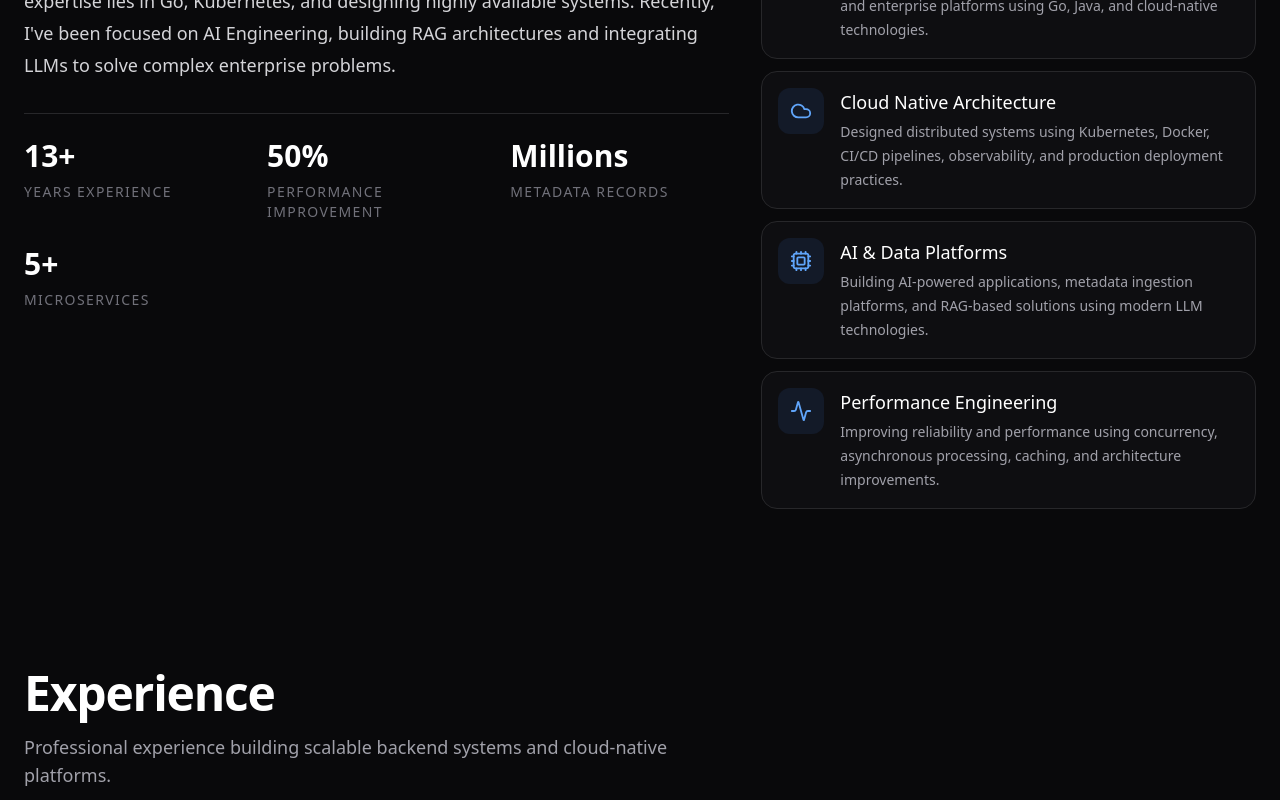
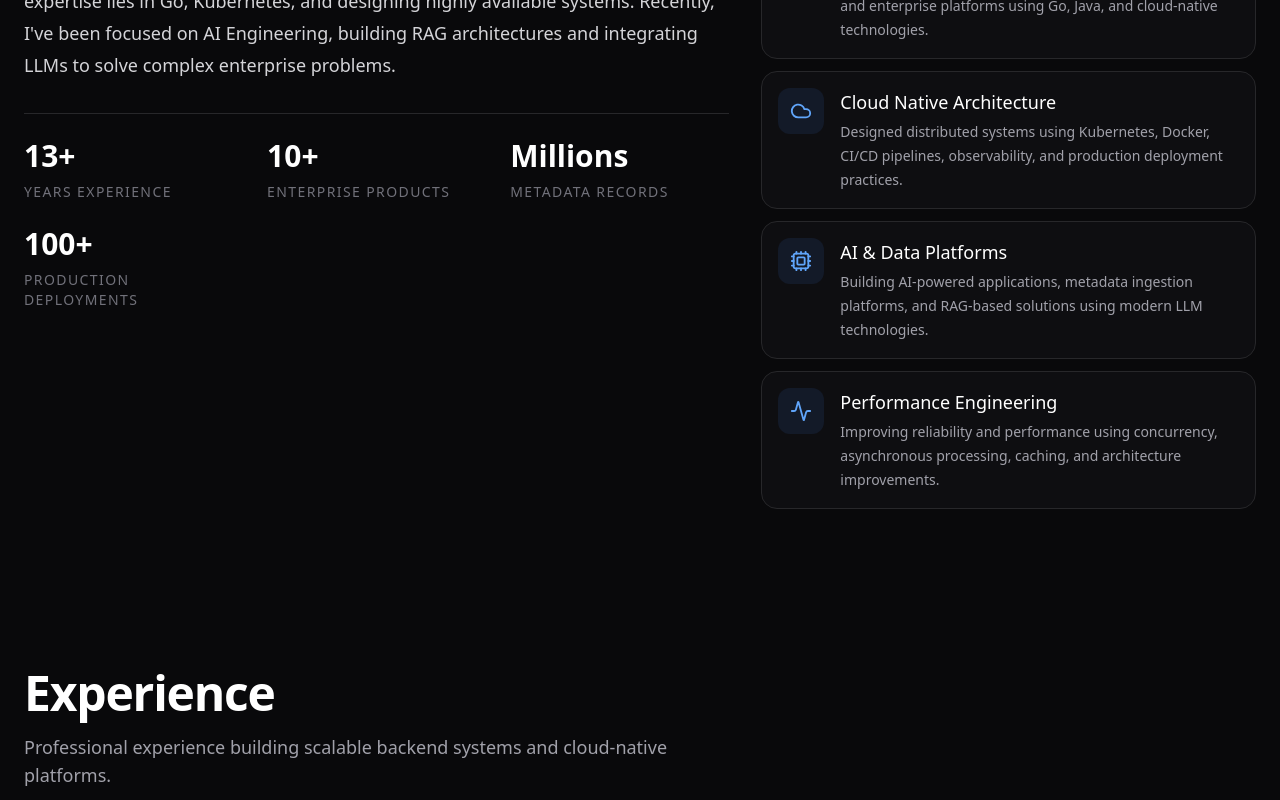
Before and after one commit to mohammedimrankasab/portfolio, a React (Vite) app: page / in a window 1280 px wide. Shown: the part 1160-1960 px from the top of the page. Built offline with nearby package versions, Linux system fonts and the light colour scheme; no server answers.

Commit message:
fixed the dynamic data changes for repo

```diff
--- a/src/components/data/portfolio.ts
+++ b/src/components/data/portfolio.ts
@@ -1,25 +1,14 @@
-import {
-  Server,
-  Cloud,
-  Cpu,
-  Activity,
-} from "lucide-react";
+import { Server, Cloud, Cpu, Activity } from "lucide-react";
 
 import {
   SiGo,
   SiKubernetes,
   SiDocker,
   SiApachekafka,
-  SiPostgresql,
   SiPrometheus,
 } from "react-icons/si";
 
-import {
-  FaRobot,
-  FaProjectDiagram,
-} from "react-icons/fa";
-
-import { FaAws } from "react-icons/fa";
+import { FaRobot, FaProjectDiagram, FaAws, FaDatabase } from "react-icons/fa";
 import type { PortfolioData } from "../../types/portfolio";
 
 export const PORTFOLIO_DATA: PortfolioData = {
@@ -32,8 +21,7 @@ export const PORTFOLIO_DATA: PortfolioData = {
       "With over 13 years of experience in Backend Engineering, I specialize in architecting distributed systems, cloud infrastructure, and microservices. My core expertise lies in Go, Kubernetes, and designing highly available systems. Recently, I've been focused on AI Engineering, building RAG architectures and integrating LLMs to solve complex enterprise problems.",
     links: {
       github: "https://github.com/mohammedimrankasab",
-      linkedin:
-        "https://www.linkedin.com/in/mohammed-imran-kasab/",
+      linkedin: "https://www.linkedin.com/in/mohammed-imran-kasab/",
       email: "mailto:imranmohammedk2@gmail.com",
       resume: `${import.meta.env.BASE_URL}Kasab_Mohammed_Imran_Resume.pdf`,
     },
@@ -46,9 +34,9 @@ export const PORTFOLIO_DATA: PortfolioData = {
       description: "Building scalable backend platforms",
     },
     {
-      value: "50%",
-      label: "Performance Improvement",
-      description: "Optimized enterprise workflows",
+      value: "10+",
+      label: "Enterprise Products",
+      description: "Shipped to production",
     },
     {
       value: "Millions",
@@ -56,9 +44,9 @@ export const PORTFOLIO_DATA: PortfolioData = {
       description: "Processed across enterprise platforms",
     },
     {
-      value: "5+",
-      label: "Microservices",
-      description: "Designed production systems",
+      value: "100+",
+      label: "Production Deployments",
+      description: "Cloud-native releases",
     },
   ],
 
@@ -141,7 +129,7 @@ export const PORTFOLIO_DATA: PortfolioData = {
         "Designed modular backend services supporting mortgage servicing, foreclosure, auction, and credit reporting platforms.",
         "Built REST APIs consumed by enterprise applications while improving maintainability through modular architecture.",
         "Designed MongoDB data models for mortgage modification documents, enabling efficient document storage, retrieval, and lifecycle management.",
-        "Delivered multiple production releases with zero critical post-release incidents through rigorous testing and collaboration."
+        "Delivered multiple production releases with zero critical post-release incidents through rigorous testing and collaboration.",
       ],
     },
   ],
@@ -149,70 +137,74 @@ export const PORTFOLIO_DATA: PortfolioData = {
   projects: [
     {
       title: "Metadata Ingestion Service",
+      repo: "Metadata-Ingestion-Service",
+
       description:
-        "High-throughput Go-based platform for ingesting, validating, and processing enterprise metadata from multiple sources.",
+        "Enterprise-grade metadata ingestion platform built in Go with pluggable connectors, worker pools, Prometheus metrics, graceful shutdown, retry mechanisms, and concurrent processing.",
+
       tech: [
         "Go",
-        "Microservices",
-        "Messaging",
+        "Kafka",
         "Docker",
+        "Prometheus",
         "Worker Pools",
-        "Prometheus",
+        "OpenSearch",
       ],
+
       github:
         "https://github.com/mohammedimrankasab/Metadata-Ingestion-Service",
+
       demo: null,
+
       status: "Open Source",
-      color:
-        "from-blue-500/20 to-indigo-500/20",
+
+      color: "from-blue-500/20 via-cyan-500/20 to-indigo-500/20",
+
       icon: SiGo,
-        stars: 0,
-        forks: 0,
     },
+
     {
       title: "Pargo",
+
+      repo: "pargo",
+
       description:
-        "A lightweight, generic, context-aware concurrency library for Go (Map, Filter, Reduce).",
-      tech: [
-        "Go",
-        "Concurrency",
-        "Collections",
-        "Worker Pools",
-        "Generics"
-      ],
-      github:
-        "https://github.com/mohammedimrankasab/pargo",
+        "A lightweight, generic, context-aware concurrency library for Go featuring Map, Filter, Reduce, Pipelines, cancellation support, configurable worker pools, and zero-dependency APIs.",
+
+      tech: ["Go", "Generics", "Concurrency", "Worker Pools", "Pipelines"],
+
+      github: "https://github.com/mohammedimrankasab/pargo",
+
       demo: null,
+
       status: "Open Source",
-      color:
-        "from-teal-500/20 to-emerald-500/20",
+
+      color: "from-emerald-500/20 via-teal-500/20 to-cyan-500/20",
+
       icon: FaProjectDiagram,
+    },
 
-        stars: 0,
-        forks: 0,
-    },
     {
       title: "RAG Chatbot",
+
+      repo: "rag-service-go",
+
       description:
-        "Retrieval-Augmented Generation application using semantic search and LLM-based responses.",
-      tech: [
-        "Go",
-        "Python",
-        "LLM",
-        "Vector Search",
-      ],
+        "Retrieval-Augmented Generation service using Go, vector embeddings, semantic search, LLM orchestration, and AI pipelines for enterprise knowledge retrieval.",
+
+      tech: ["Go", "LLM", "Vector DB", "RAG"],
+
       github: "https://github.com/mohammedimrankasab/rag-service-go",
+
       demo: null,
+
       status: "Experimental",
-      color:
-        "from-orange-500/20 to-red-500/20",
+
+      color: "from-orange-500/20 via-red-500/20 to-pink-500/20",
+
       icon: FaRobot,
-
-        stars: 0,
-        forks: 0,
     },
   ],
-
   skills: {
     Backend: {
       icon: SiGo,
@@ -221,60 +213,35 @@ skills: {
         "Java",
         "Node.js",
         "Python",
+        "REST APIs",
         "Microservices",
-      "REST APIs",
+        "gRPC",
       ],
     },
 
-  "Cloud Native": {
+    Kubernetes: {
       icon: SiKubernetes,
-    items: [
-      "Kubernetes",
-      "Docker",
-      "Helm",
-      "Terraform",
-    ],
+      items: ["Kubernetes", "Helm", "Operators", "Docker", "Terraform"],
     },
 
     AWS: {
       icon: FaAws,
-    items: [
-      "EC2",
-      "EKS",
-      "S3",
-      "IAM",
-      "CloudWatch",
-    ],
+      items: ["EKS", "EC2", "S3", "IAM", "CloudWatch"],
     },
 
     Messaging: {
       icon: SiApachekafka,
-    items: [
-      "Kafka",
-      "RabbitMQ",
-      "gRPC",
-    ],
+      items: ["Kafka", "RabbitMQ", "NATS", "gRPC"],
     },
 
     Databases: {
-    icon: SiPostgresql,
-    items: [
-      "OpenSearch",
-      "PostgreSQL",
-      "MySQL",
-      "Redis",
-      "MongoDB",
-      "Elasticsearch",
-    ],
+      icon: FaDatabase,
+      items: ["PostgreSQL", "OpenSearch", "Redis", "MongoDB", "MySQL"],
     },
 
     Observability: {
       icon: SiPrometheus,
-    items: [
-      "Prometheus",
-      "Grafana",
-      "OpenTelemetry",
-    ],
+      items: ["Prometheus", "Grafana", "OpenTelemetry", "Jaeger"],
     },
 
     DevOps: {
@@ -283,8 +250,9 @@ skills: {
         "Docker",
         "GitHub Actions",
         "CI/CD",
-      "SAST: SonarQube",
-      "SCA: JFrog Xray, GitHub Dependabot, Black Duck",
+        "SonarQube",
+        "JFrog Xray",
+        "Dependabot",
       ],
     },
   },
@@ -303,14 +271,7 @@ practices: [
     },
     {
       title: "Engineering",
-    items: [
-      "Agile",
-      "Scrum",
-      "CI/CD",
-      "GitOps",
-      "TDD",
-      "DDD",
-    ],
+      items: ["Agile", "Scrum", "CI/CD", "GitOps", "TDD", "DDD"],
     },
     {
       title: "Leadership",
@@ -326,7 +287,8 @@ practices: [
   ],
   certifications: [
     {
-      title: "LLM Foundations: Vector Databases for Caching and Retrieval Augmented Generation(RAG)",
+      title:
+        "LLM Foundations: Vector Databases for Caching and Retrieval Augmented Generation(RAG)",
       issuer: "LinkedIn Learning",
       year: "2026",
     },
@@ -336,8 +298,7 @@ practices: [
       year: "2026",
     },
     {
-      title:
-        "AWS Knowledge: Compute - Training Badge",
+      title: "AWS Knowledge: Compute - Training Badge",
       issuer: "AWS",
       year: "2026",
     },
--- /dev/null
+++ b/src/components/hooks/useGithubRepos.ts
@@ -0,0 +1,30 @@
+import { useEffect, useState } from "react";
+
+import { fetchRepo } from "../../services/github";
+import type { GithubRepo } from "../../services/github";
+
+import { PORTFOLIO_DATA } from "../data/portfolio";
+
+export function useGithubRepos() {
+  const [repos, setRepos] = useState<
+    Record<string, GithubRepo>
+  >({});
+
+  useEffect(() => {
+    async function loadRepos() {
+      const results = await Promise.all(
+        PORTFOLIO_DATA.projects.map(async (project) => {
+          const repo = await fetchRepo(project.repo);
+
+          return [project.repo, repo] as const;
+        })
+      );
+
+      setRepos(Object.fromEntries(results));
+    }
+
+    loadRepos();
+  }, []);
+
+  return repos;
+}
--- a/src/components/sections/Projects.tsx
+++ b/src/components/sections/Projects.tsx
@@ -1,10 +1,16 @@
 import { motion } from "framer-motion";
-import { ArrowUpRight } from "lucide-react";
+import {
+  ArrowUpRight,
+  GitFork,
+  Star,
+  Calendar,
+} from "lucide-react";
 import { FaGithub } from "react-icons/fa";
 
 import { PORTFOLIO_DATA } from "../data/portfolio";
 import SectionHeading from "../ui/SectionHeading";
 import { fadeUpVar } from "../utils/animations";
+import { useGithubRepos } from "../hooks/useGithubRepos";
 
 const statusStyles: Record<string, string> = {
   Production:
@@ -24,16 +30,21 @@ const statusStyles: Record<string, string> = {
 };
 
 export default function Projects() {
+  const repoStats = useGithubRepos();
+
   return (
     <section id="projects" className="py-16 md:py-20">
-      <div className="max-w-7xl mx-auto px-6">
-        <SectionHeading subtitle="Open-source libraries and enterprise-grade backend systems focused on scalability, performance, and cloud-native engineering.">
+      <div className="mx-auto max-w-7xl px-6">
+        <SectionHeading subtitle="Open-source libraries and enterprise-grade backend systems focused on scalability, performance and cloud-native engineering.">
           Featured Projects
         </SectionHeading>
 
-        <div className="grid lg:grid-cols-3 gap-8">
+        <div className="grid gap-8 lg:grid-cols-3">
           {PORTFOLIO_DATA.projects.map((project, index) => {
             const Icon = project.icon;
+            const stats = project.repo
+              ? repoStats[project.repo]
+              : undefined;
 
             return (
               <motion.article
@@ -45,15 +56,16 @@ export default function Projects() {
                 transition={{
                   delay: index * 0.08,
                 }}
-                className="flex h-full flex-col overflow-hidden rounded-3xl border border-zinc-800 bg-zinc-900/40 transition-all duration-300 hover:-translate-y-1 hover:border-blue-500/40 hover:shadow-[0_12px_40px_rgba(59,130,246,0.12)]"
+                className="group flex h-full flex-col overflow-hidden rounded-3xl border border-zinc-800 bg-zinc-900/40 backdrop-blur transition-all duration-300 hover:-translate-y-2 hover:border-blue-500/40 hover:shadow-[0_20px_60px_rgba(59,130,246,0.18)]"
               >
                 {/* Header */}
+
                 <div
                   className={`flex h-28 items-start justify-between bg-gradient-to-br ${project.color} p-6`}
                 >
                   <Icon
                     size={34}
-                    className="text-white opacity-90"
+                    className="text-white opacity-90 transition-transform duration-300 group-hover:scale-110"
                   />
 
                   {project.status && (
@@ -68,21 +80,24 @@ export default function Projects() {
                   )}
                 </div>
 
-                {/* Content */}
-                <div className="flex flex-1 flex-col p-5">
+                {/* Body */}
+
+                <div className="flex flex-1 flex-col p-6">
                   <h3 className="mb-3 text-xl font-bold text-white">
                     {project.title}
                   </h3>
 
-                  <p className="mb-5 min-h-[84px] leading-7 text-zinc-400">
+                  <p className="mb-5 min-h-[88px] leading-7 text-zinc-400">
                     {project.description}
                   </p>
+
+                  {/* Tech */}
 
                   <div className="mb-6 flex flex-wrap gap-2">
                     {project.tech.map((tech) => (
                       <span
                         key={tech}
-                        className="rounded-full bg-zinc-800 px-2 py-1 text-sm text-zinc-300"
+                        className="rounded-full border border-zinc-700 bg-zinc-800/70 px-3 py-1 text-xs font-medium text-zinc-300"
                       >
                         {tech}
                       </span>
@@ -90,16 +105,59 @@ export default function Projects() {
                   </div>
 
                   {/* Footer */}
-                  <div className="mt-auto flex items-center justify-between">
-                    <div className="flex gap-4 text-xs text-zinc-500">
-                      {project.stars !== undefined && (
-                        <span>⭐ {project.stars}</span>
+
+                  <div className="mt-auto border-t border-zinc-800 pt-5">
+                    <div className="mb-4 flex flex-wrap items-center gap-4 text-sm text-zinc-400">
+                      <div className="flex items-center gap-1">
+                        <Star
+                          size={15}
+                          className="text-yellow-400"
+                        />
+
+                        {stats ? (
+                          stats.stargazers_count
+                        ) : (
+                          <span className="text-zinc-600">
+                            ...
+                          </span>
+                        )}
+                      </div>
+
+                      <div className="flex items-center gap-1">
+                        <GitFork
+                          size={15}
+                          className="text-sky-400"
+                        />
+
+                        {stats ? (
+                          stats.forks_count
+                        ) : (
+                          <span className="text-zinc-600">
+                            ...
+                          </span>
+                        )}
+                      </div>
+
+                      {stats?.language && (
+                        <span className="rounded-full bg-blue-500/10 px-3 py-1 text-xs font-medium text-blue-300">
+                          {stats.language}
+                        </span>
+                      )}
+                    </div>
+
+                    {stats && (
+                      <div className="mb-5 flex items-center gap-2 text-xs text-zinc-500">
+                        <Calendar size={13} />
+
+                        Updated{" "}
+                        {new Date(
+                          stats.pushed_at
+                        ).toLocaleDateString()}
+                      </div>
                     )}
 
-                      {project.forks !== undefined && (
-                        <span>⑂ {project.forks}</span>
-                      )}
-                    </div>
+                    <div className="flex items-center justify-between">
+                      <div />
 
                       <div className="flex gap-5">
                         {project.github && (
@@ -128,6 +186,7 @@ export default function Projects() {
                       </div>
                     </div>
                   </div>
+                </div>
               </motion.article>
             );
           })}
--- /dev/null
+++ b/src/services/github.ts
@@ -0,0 +1,22 @@
+export interface GithubRepo {
+  stargazers_count: number;
+  forks_count: number;
+  language: string | null;
+  pushed_at: string;
+}
+
+const USERNAME = "mohammedimrankasab";
+
+export async function fetchRepo(
+  repo: string
+): Promise<GithubRepo> {
+  const response = await fetch(
+    `https://api.github.com/repos/${USERNAME}/${repo}`
+  );
+
+  if (!response.ok) {
+    throw new Error("Unable to fetch repository");
+  }
+
+  return response.json() as Promise<GithubRepo>;
+}
--- a/src/types/portfolio.ts
+++ b/src/types/portfolio.ts
@@ -1,13 +1,22 @@
 import type { LucideIcon } from "lucide-react";
 import type { IconType } from "react-icons";
+import type { ComponentType } from "react";
 
 export interface Project {
   title: string;
+  repo: string;
   description: string;
   tech: string[];
-  github?: string;
+  github?: string | null;
   demo?: string | null;
-  status?: string;
+
+  status?:
+    | "Production"
+    | "Open Source"
+    | "Experimental"
+    | "In Progress"
+    | "Learning";
+
   color: string;
   icon: IconType;
 
@@ -45,19 +54,6 @@ export interface Experience {
   achievements: string[];
 }
 
-export interface Project {
-  title: string;
-  description: string;
-  tech: string[];
-  github?: string;
-  demo?: string | null;
-  status?: string;
-  color: string;
-  icon: IconType;
-}
-
-import type { ComponentType } from "react";
-
 export interface SkillCategory {
   icon: ComponentType<{ size?: number; className?: string }>;
   items: string[];
@@ -89,3 +85,17 @@ export interface PortfolioData {
   practices: PracticeCategory[];
   certifications: Certification[];
 }
+
+export interface GithubRepo {
+  id: number;
+  name: string;
+
+  stargazers_count: number;
+  forks: number;
+
+  language: string | null;
+
+  updated_at: string;
+
+  html_url: string;
+}
```
Lines whose indentation alone changed are shown as unchanged.
